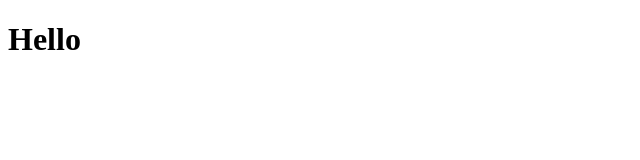
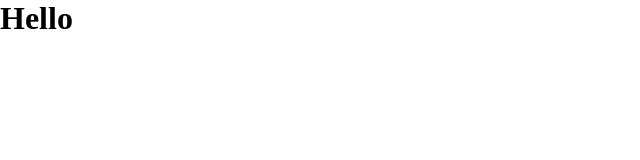
Before and after one commit to rabby-web/architects, a plain HTML site: page index.html in a window 1280 px wide. Shown: the whole page, without its empty margins (0-640 px from the left). Drawn offline with Linux system fonts and the light colour scheme.

Commit message:
architects sart

```diff
--- a/index.html
+++ b/index.html
@@ -4,6 +4,8 @@
     <meta charset="UTF-8" />
     <meta name="viewport" content="width=device-width, initial-scale=1.0" />
     <title>architects</title>
+    <!-- css link -->
+    <link rel="stylesheet" href="./styles/style.css" />
   </head>
   <body>
     <h1>Hello</h1>
--- /dev/null
+++ b/styles/style.css
@@ -0,0 +1,5 @@
+*{
+    margin: 0;
+    padding: 0;
+    box-sizing: border-box;
+}
```
